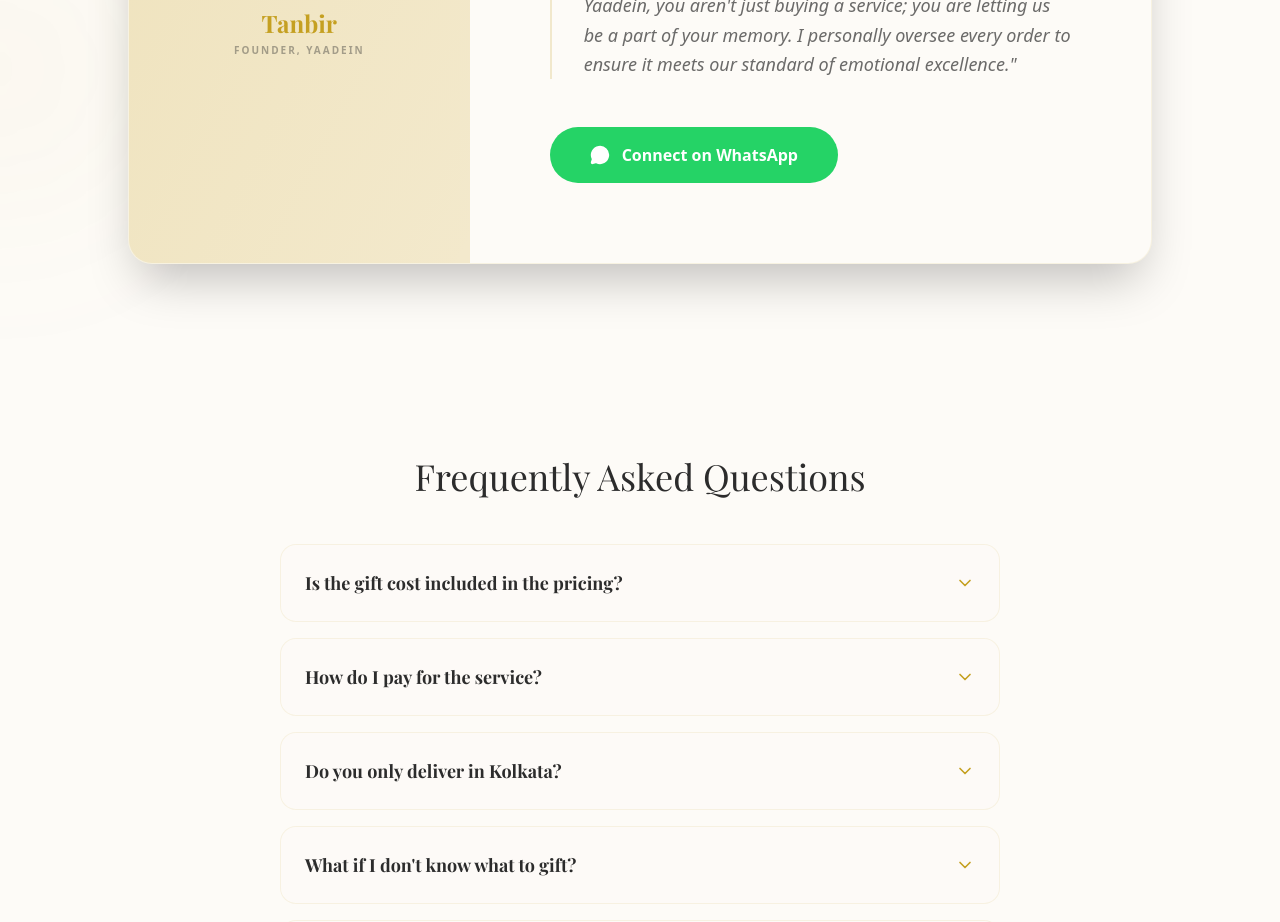
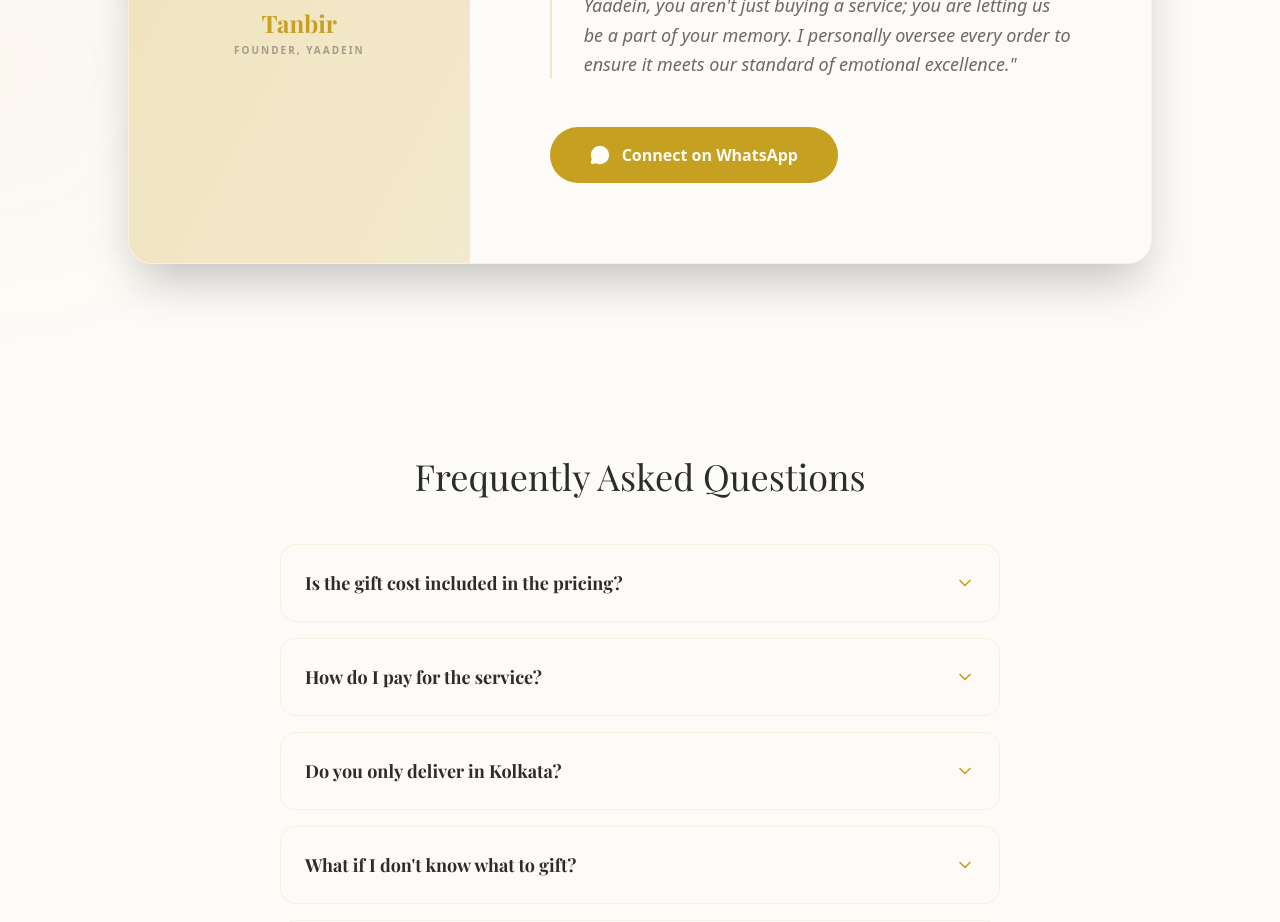
Before and after one commit to tanbiralam06/Yaadein, a Next.js app: page / in a window 1280 px wide. Shown: the part 3500-4422 px from the top of the page. Built offline with nearby package versions, Linux system fonts and the light colour scheme; a web font is replaced by a local one.

Commit message:
Update the background color of whatsapp button

```diff
--- a/src/components/landing/founder.tsx
+++ b/src/components/landing/founder.tsx
@@ -39,9 +39,9 @@ export function Founder() {
             <div className="mt-12">
               <a
                 href={siteConfig.whatsapp}
-                className="inline-flex items-center gap-3 px-10 py-4 bg-[#25D366] text-white font-bold rounded-full hover:shadow-xl transition-all scale-100 hover:scale-105 active:scale-95"
+                className="inline-flex items-center gap-3 px-10 py-4 bg-primary text-ivory font-bold rounded-full hover:shadow-xl transition-all scale-100 hover:scale-105 active:scale-95"
               >
-                <MessageCircle className="w-5 h-5 fill-white" />
+                <MessageCircle className="w-5 h-5 fill-ivory" />
                 Connect on WhatsApp
               </a>
             </div>
```
